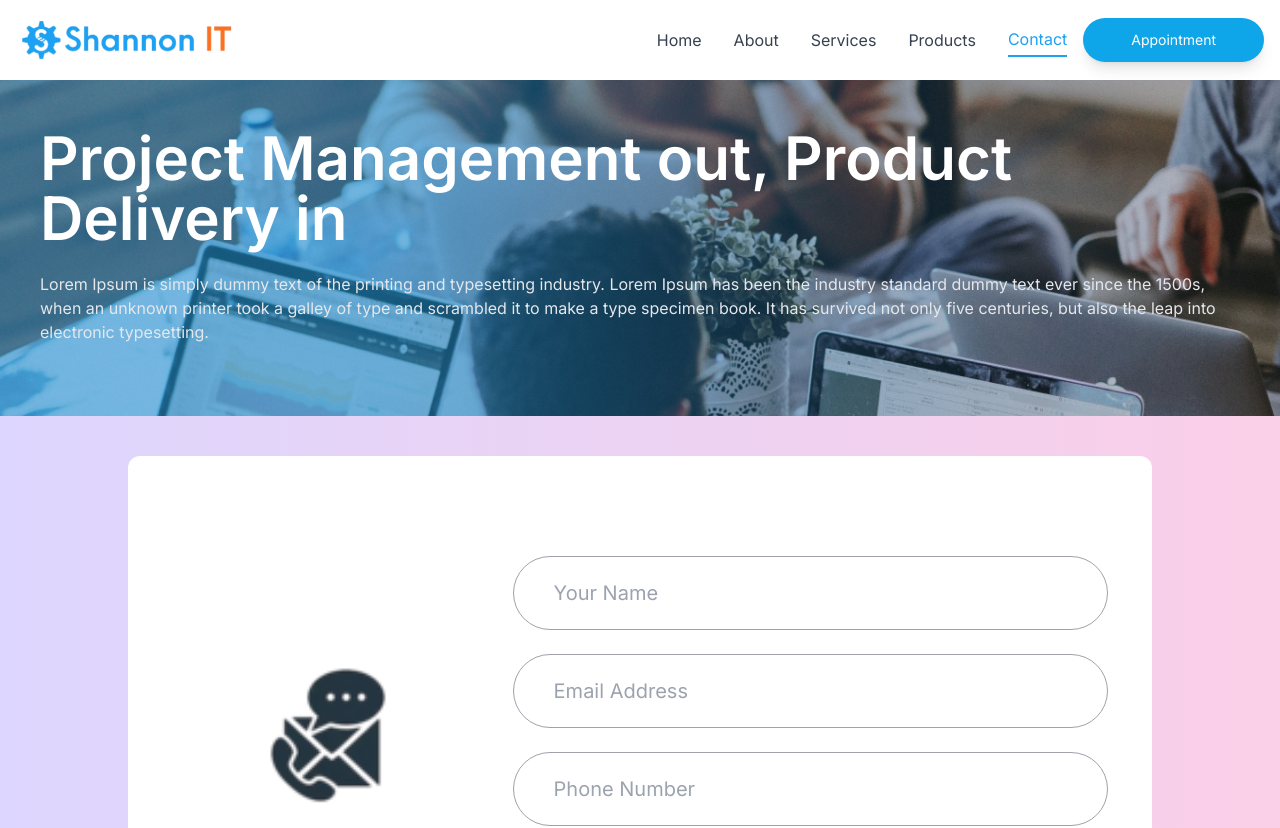
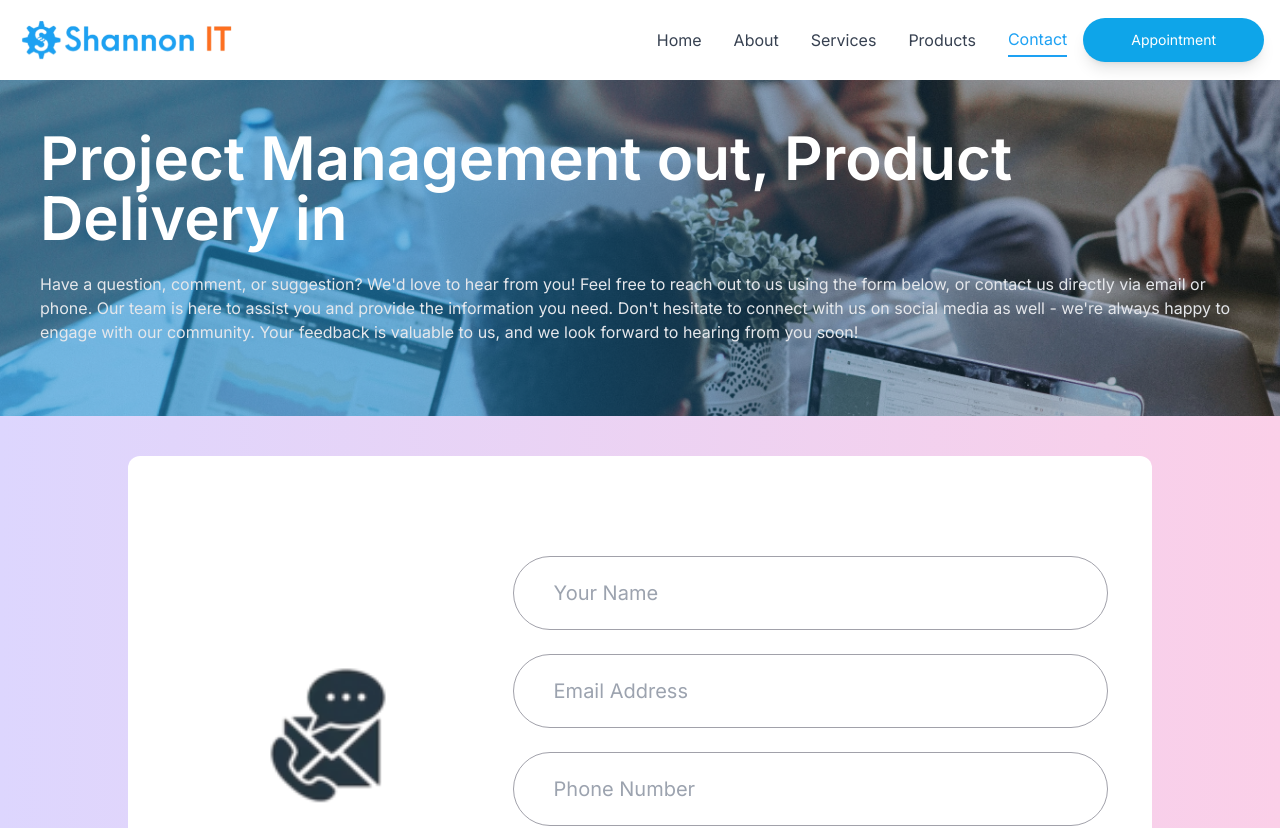
Before and after one commit to back4page/shannon, a Next.js app: page /contact in a window 1280 px wide. Shown: the top 828 px of the page. Built offline with nearby package versions, Linux system fonts and the light colour scheme.

Commit message:
added new content on how-we-work and contact section

```diff
--- a/src/app/contact/page.jsx
+++ b/src/app/contact/page.jsx
@@ -15,12 +15,13 @@ const ContactPage = () => {
                 Delivery in
               </div>
               <p className="text-gray-200 py-6">
-                Lorem Ipsum is simply dummy text of the printing and typesetting
-                industry. Lorem Ipsum has been the industry standard dummy text
-                ever since the 1500s, when an unknown printer took a galley of
-                type and scrambled it to make a type specimen book. It has
-                survived not only five centuries, but also the leap into
-                electronic typesetting.
+                Have a question, comment, or suggestion? We'd love to hear from
+                you! Feel free to reach out to us using the form below, or
+                contact us directly via email or phone. Our team is here to
+                assist you and provide the information you need. Don't hesitate
+                to connect with us on social media as well - we're always happy
+                to engage with our community. Your feedback is valuable to us,
+                and we look forward to hearing from you soon!
               </p>
             </div>
           </div>
--- a/src/app/how-we-work/page.jsx
+++ b/src/app/how-we-work/page.jsx
@@ -16,13 +16,12 @@ const page = () => {
           Delivery in
         </div>
         <p className="relative mt-4 mb-3.5 ml-9 text-base leading-7 text-justify text-zinc-300 w-[984px] max-md:max-w-full">
-          Have a question, comment, or suggestion? We'd love to hear from you!
-          Feel free to reach out to us using the form below, or contact us
-          directly via email or phone. Our team is here to assist you and
-          provide the information you need. Don't hesitate to connect with us on
-          social media as well - we're always happy to engage with our
-          community. Your feedback is valuable to us, and we look forward to
-          hearing from you soon!
+          We pride ourselves on our methodical approach, combining meticulous
+          planning with agile execution. Our process begins with a deep
+          understanding of your needs, followed by collaborative strategizing
+          and transparent communication every step of the way. With a commitment
+          to excellence and continuous improvement, we deliver results that
+          exceed expectations, ensuring your satisfaction and success.
         </p>
       </section>
       <div className="bg-gradient-to-r from-sky-100 to-orange-50">
```
